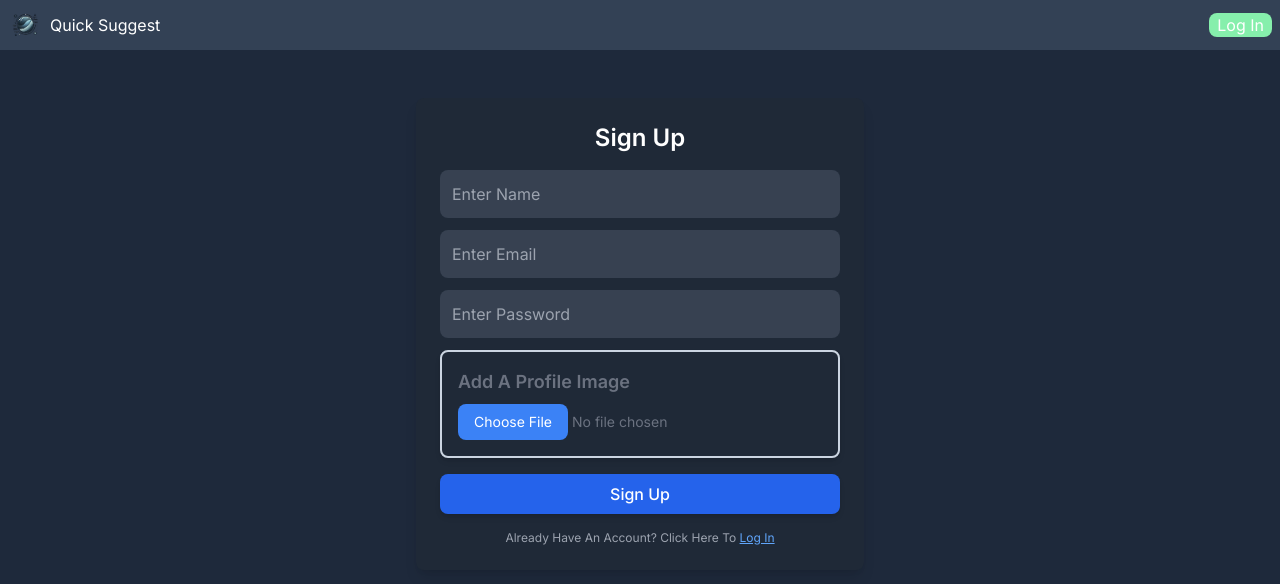
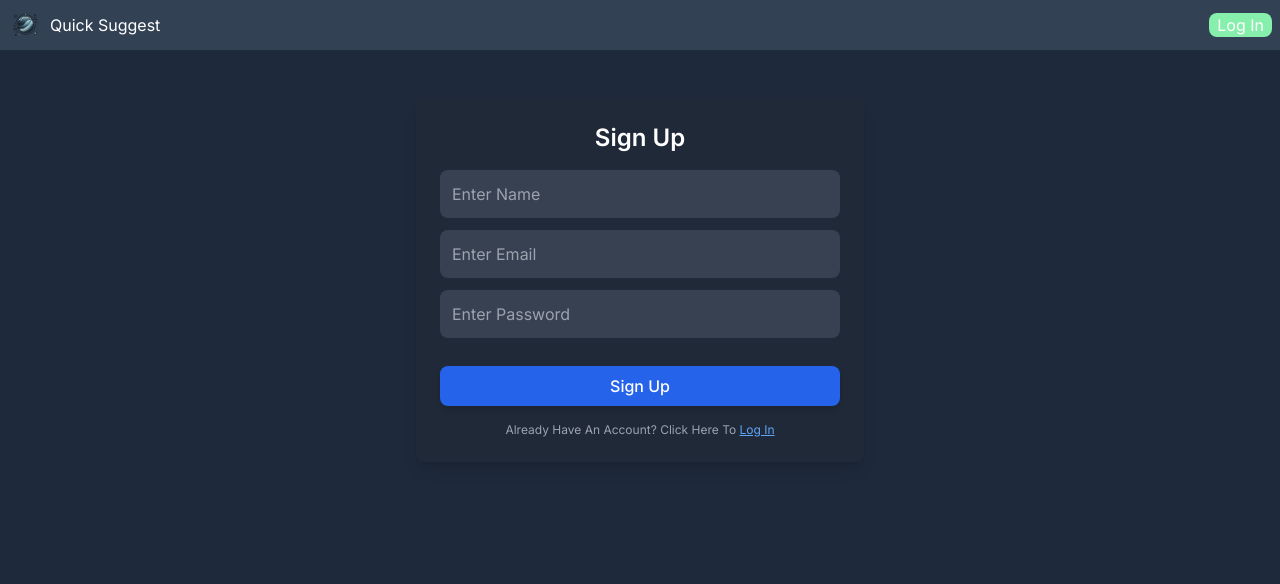
Before and after one commit to Hamza123Hussain/Sass-Ai-NextJs-14, a Next.js app: page /signup in a window 1280 px wide. Shown: the top 584 px of the page. Built offline with nearby package versions, Linux system fonts and the light colour scheme.

Commit message:
commenting out for now

```diff
--- a/components/Auth/SignupFields.tsx
+++ b/components/Auth/SignupFields.tsx
@@ -47,7 +47,7 @@ const SignUpTextFields = () => {
         className="mb-3 p-3 rounded-lg bg-gray-700 text-white placeholder-gray-400 focus:outline-none focus:ring-2 focus:ring-blue-500"
       />
 
-      <FileField onChange={handleChange} Text="Add A Profile Image" />
+      {/* <FileField onChange={handleChange} Text="Add A Profile Image" /> */}
     </>
   )
 }
--- a/utils/SignupInterface.ts
+++ b/utils/SignupInterface.ts
@@ -4,4 +4,4 @@ export interface InputValues {
   Name: string
   Image: File | null
 }
-export const APIURL = 'https://backend-sass-ai.vercel.app/'
+export const APIURL = 'https://backend-sass-ai.vercel.app'
```
